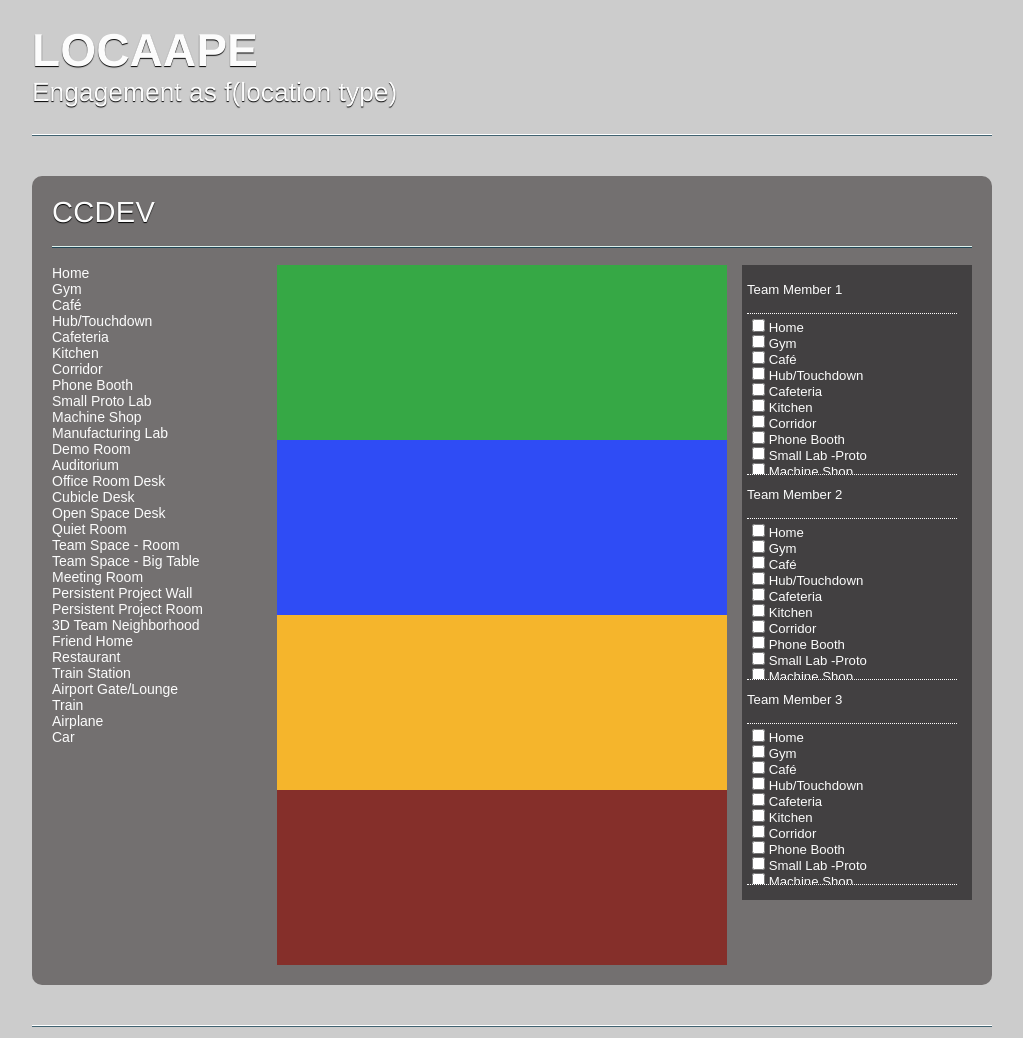
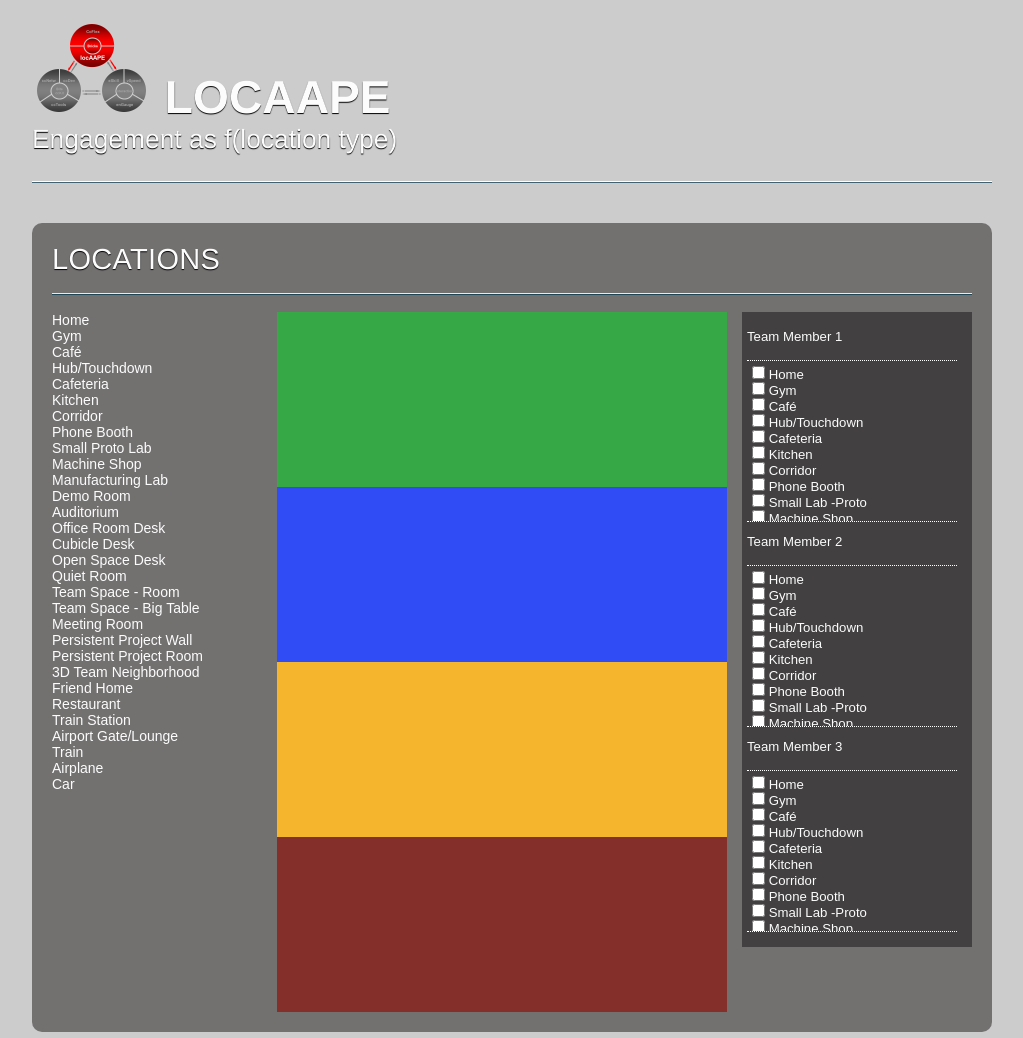
Before and after one commit to lmedlock/locAAPE, a plain HTML site: page index.html in a window 1280 px wide. Shown: the top 1038 px of the page, without its empty margins (128-1151 px from the left). Drawn offline with Linux system fonts and the light colour scheme.

Commit message:
added bbi logo

```diff
--- a/index.html
+++ b/index.html
@@ -63,7 +63,7 @@
         <section id="page"> <!-- Defining the #page section with the section tag -->
             <header> <!-- Defining the header section of the page with the appropriate tag -->
                 <hgroup>
-                    <h1>locAAPE</h1>
+                    <h1><img src="locaape.PNG" alt="ccNetw"height="90px"> locAAPE</h1>
                     <h3>Engagement as f(location type)</h3>
                 </hgroup>
             </header>
@@ -74,7 +74,7 @@
                 <div class="line"></div>  <!-- Dividing line -->
 
                 <article id="article1">
-                    <h2>ccDev</h2>
+                    <h2>Locations</h2>
                     <div class="line"></div>
                     <div class="articleBody clear">
                         <div class="dev-list">
```
Also changed, not shown: locaape.PNG (added).
